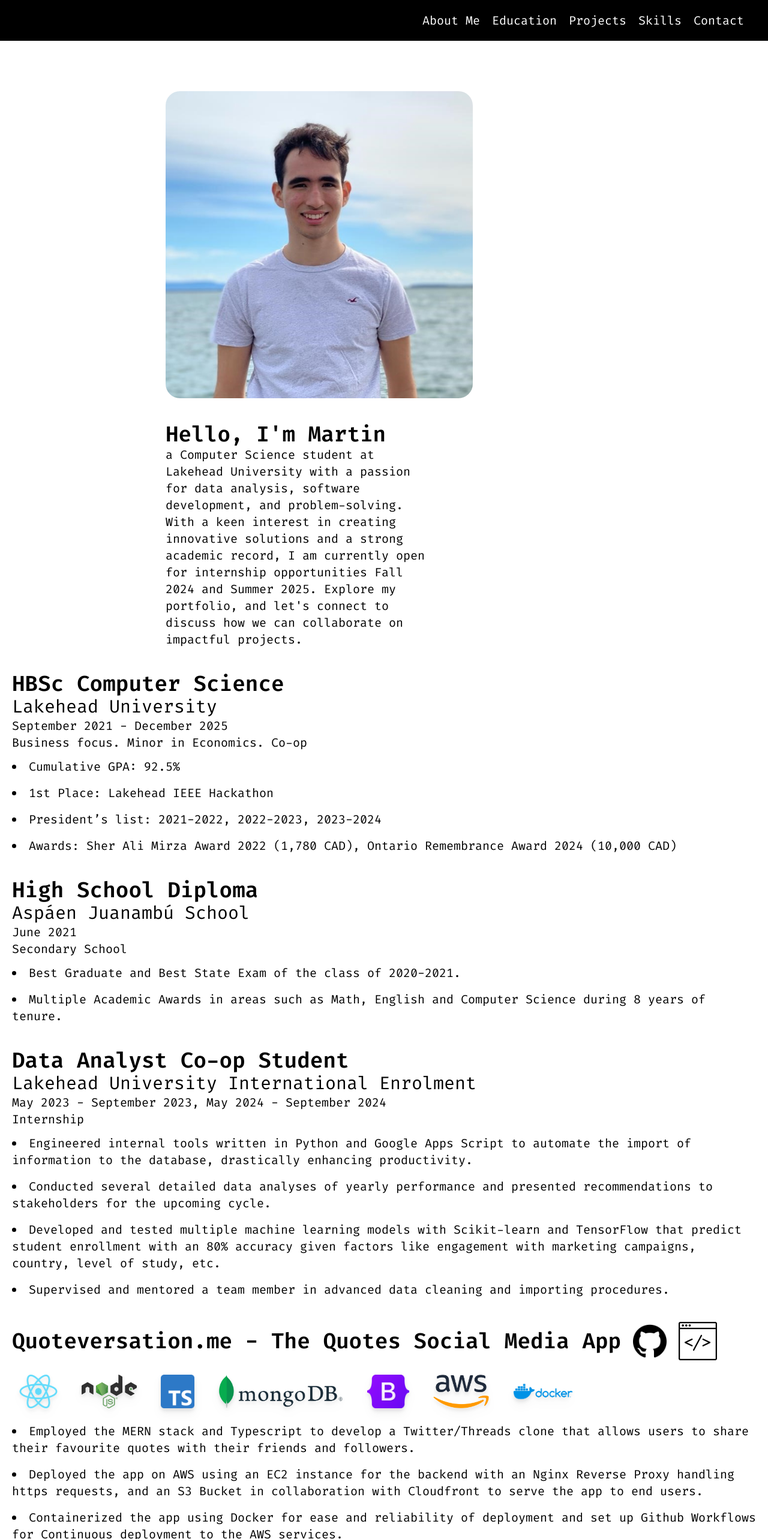
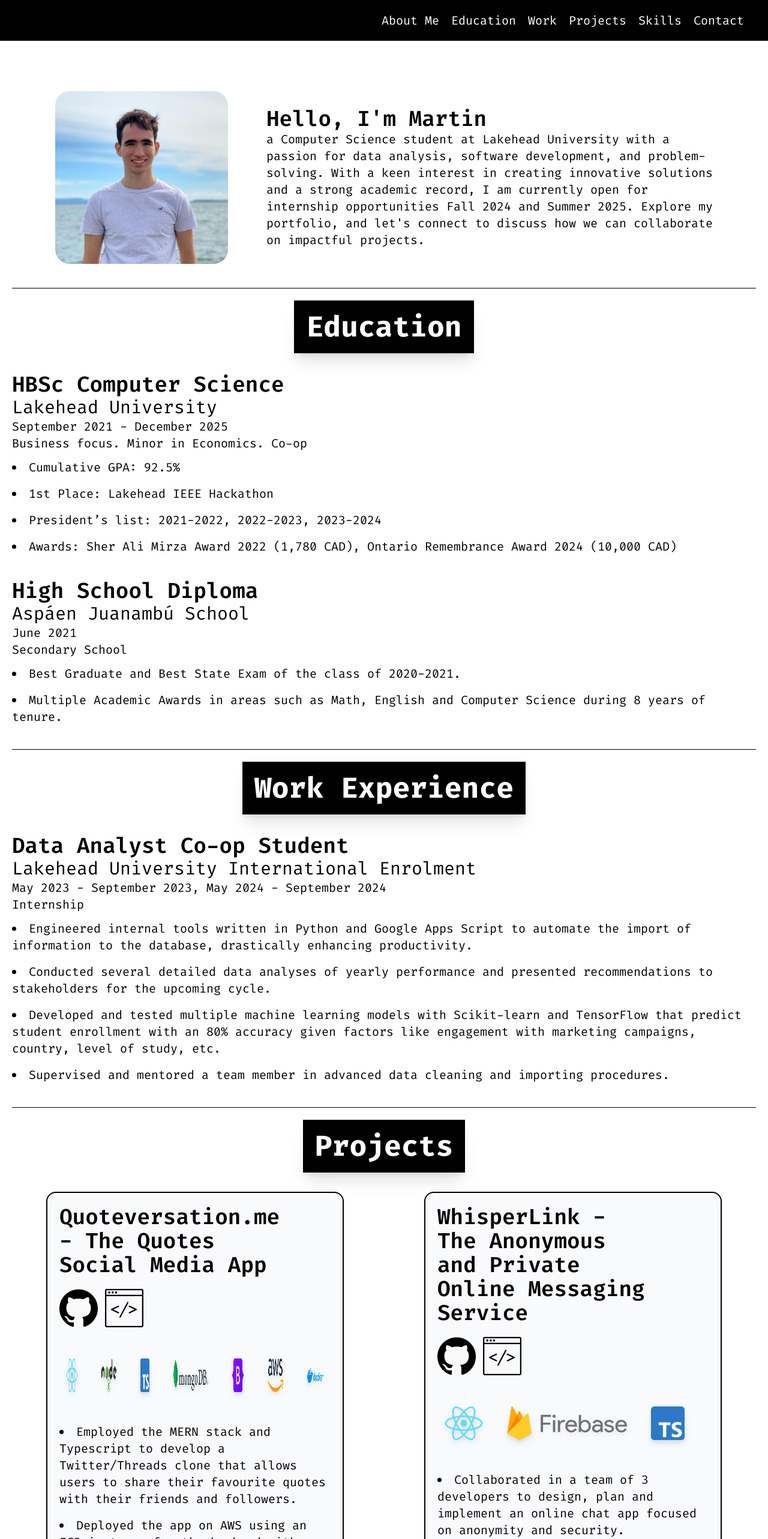
Before and after one commit to Ajambot/ajambot.github.io, a Vue app: page / in a window 1280 px wide. Shown: the top 2566 px of the page at 60% size. Built offline with nearby package versions, Linux system fonts and the light colour scheme.

Commit message:
EOD Commit: Fix navbar jumping to jump before title and start making cards for the projects

```diff
--- a/src/App.vue
+++ b/src/App.vue
@@ -1,19 +1,21 @@
 <script setup lang="ts">
   import projects from './assets/content/projects.json';
-  import jobsAndEd from './assets/content/jobsAndEducation.json';
+  import jobs from './assets/content/jobs.json';
+  import education from './assets/content/education.json';
   import skills from './assets/content/skills.json'
   import Project from './components/Project.vue';
   import JobOrEducation from './components/JobOrEducation.vue'
   import SkillSection from './components/SkillSection.vue';
   import Header from './components/Header.vue';
   import Hero from './components/Hero.vue';
-  import Contact from './components/Contact.vue';
 </script>
 
 <template>
   <Header></Header>
   <Hero id="about"></Hero>
-  <JobOrEducation id="education" v-for="(job, index) in jobsAndEd"
+  <hr/>
+  <h1 id="education" class="scroll-mt-20">Education</h1>
+  <JobOrEducation id="education" v-for="(job, index) in education"
     :key="index"
     :bulletpoint="job.bulletpoints"
     :titleOrDegree="job.titleOrDegree"
@@ -21,7 +23,20 @@
     :dateRange="job.dateRange"
     :type="job.type"
     ></JobOrEducation>
-  <Project id="projects" v-for="(project, index) in projects"
+  <hr/>
+  <h1 id="work">Work Experience</h1>
+  <JobOrEducation v-for="(job, index) in jobs"
+    :key="index"
+    :bulletpoint="job.bulletpoints"
+    :titleOrDegree="job.titleOrDegree"
+    :companyOrSchool="job.companyOrSchool"
+    :dateRange="job.dateRange"
+    :type="job.type"
+    ></JobOrEducation>
+  <hr/>
+  <h1 id="projects" >Projects</h1>
+  <div class="flex flex-wrap p-5 gap-5 content-between justify-center w-screen">
+    <Project v-for="(project, index) in projects"
       :key="index"
       :title="project.title"
       :github="project.github"
@@ -30,10 +45,12 @@
       :tech-stack="project.techStack"
       :image="project.image"
       ></Project>
-  <SkillSection id="skills"v-for="(content, section) in skills"
+  </div>
+  <hr/>
+  <h1 id="skills">Skills</h1>
+  <SkillSection v-for="(content, section) in skills"
     :key="section"
     :title="section"
     :skills="content"
   ></SkillSection>
-  <Contact id="contact"></Contact>
 </template>
--- a/src/assets/content/jobsAndEducation.json
+++ b/src/assets/content/education.json
@@ -22,19 +22,5 @@
                             "Best Graduate and Best State Exam of the class of 2020-2021.",
                             "Multiple Academic Awards in areas such as Math, English and Computer Science during 8 years of tenure."
                         ]
-    },
-    {
-        "titleOrDegree": "Data Analyst Co-op Student",
-        "companyOrSchool": "Lakehead University International Enrolment",
-        "dateRange": "May 2023 - September 2023, May 2024 - September 2024",
-        "type": "Internship",
-        "location": "Thunder Bay, ON",
-        "bulletpoints": [
-            "Engineered internal tools written in Python and Google Apps Script to automate the import of information to the database, drastically enhancing productivity.",
-            "Conducted several detailed data analyses of yearly performance and presented recommendations to stakeholders for the upcoming cycle.",
-            "Developed and tested multiple machine learning models with Scikit-learn and TensorFlow that predict student enrollment with an 80% accuracy given factors like engagement with marketing campaigns, country, level of study, etc.",
-            "Supervised and mentored a team member in advanced data cleaning and importing procedures."
-        ]
-
     }
 ]
--- /dev/null
+++ b/src/assets/content/jobs.json
@@ -0,0 +1,16 @@
+[
+    {
+        "titleOrDegree": "Data Analyst Co-op Student",
+        "companyOrSchool": "Lakehead University International Enrolment",
+        "dateRange": "May 2023 - September 2023, May 2024 - September 2024",
+        "type": "Internship",
+        "location": "Thunder Bay, ON",
+        "bulletpoints": [
+            "Engineered internal tools written in Python and Google Apps Script to automate the import of information to the database, drastically enhancing productivity.",
+            "Conducted several detailed data analyses of yearly performance and presented recommendations to stakeholders for the upcoming cycle.",
+            "Developed and tested multiple machine learning models with Scikit-learn and TensorFlow that predict student enrollment with an 80% accuracy given factors like engagement with marketing campaigns, country, level of study, etc.",
+            "Supervised and mentored a team member in advanced data cleaning and importing procedures."
+        ]
+
+    }
+]
--- a/src/components/Contact.vue
+++ /dev/null
@@ -1,11 +0,0 @@
-<template>
-  <div class="flex flex-col w-screen p-5 gap-3">
-    <h2>Contact</h2>
-    <a href="">
-        <img src="" alt="" />
-    </a>
-    <a href="">
-        <img src="" alt="" />
-    </a>
-  </div>
-</template>
--- a/src/components/Header.vue
+++ b/src/components/Header.vue
@@ -19,11 +19,12 @@ const burgerToggle = ref(false);
     v-bind:class="(burgerToggle)?'':'hidden'"
       class="sm:flex sm:visible sm:flex-row gap-2 flex-wrap px-5 sm:gap-5 justify-end sm:px-5"
     >
-      <li class="hover:underline"><a href="#about">About Me</a></li>
-      <li class="hover:underline"><a href="#education">Education</a></li>
-      <li class="hover:underline"><a href="#projects">Projects</a></li>
-      <li class="hover:underline"><a href="#skills">Skills</a></li>
-      <li class="hover:underline"><a href="#contact">Contact</a></li>
+      <li @click="burgerToggle = !burgerToggle" class="hover:underline"><a href="#about">About Me</a></li>
+      <li @click="burgerToggle = !burgerToggle" class="hover:underline"><a href="#education">Education</a></li>
+      <li @click="burgerToggle = !burgerToggle" class="hover:underline"><a href="#work">Work</a></li>
+      <li @click="burgerToggle = !burgerToggle" class="hover:underline"><a href="#projects">Projects</a></li>
+      <li @click="burgerToggle = !burgerToggle" class="hover:underline"><a href="#skills">Skills</a></li>
+      <li @click="burgerToggle = !burgerToggle" class="hover:underline"><a href="#contact">Contact</a></li>
     </ul>
   </div>
 </template>
--- a/src/components/Hero.vue
+++ b/src/components/Hero.vue
@@ -1,7 +1,7 @@
 <template>
-  <div class="flex flex-wrap w-3/5 m-auto items-center p-5 gap-10 sm:mt-16">
-    <img class="min-w-10 max-w-lg rounded-3xl my-auto" src="../assets/images/portrait.jpeg" alt="Portrait photo of Martin Morales" />
-    <div class="my-auto w-3/5">
+  <div class="flex flex-wrap justify-center p-5 gap-7 sm:gap-16 sm:mt-16 scroll-mt-20">
+    <img class="min-w-64 sm:min-w-72 w-1/5 rounded-3xl my-auto" src="../assets/images/portrait.jpeg" alt="Portrait photo of Martin Morales" />
+    <div class="my-auto w-4/5 sm:w-3/5">
       <h2>Hello, I'm Martin</h2>
       <p>
         a Computer Science student at Lakehead University with a passion for
--- a/src/components/Project.vue
+++ b/src/components/Project.vue
@@ -20,18 +20,20 @@ const techStackPaths = computed(() => {
 const imagePath = computed(() => "/src/assets/images/projects/"+image);
 </script>
 <template>
-    <div class="flex flex-col w-screen p-5 gap-3">
-        <div class="flex items-center gap-5">
-            <h2>{{ title }}</h2>
-            <a :href="github" >
-                <img class="w-14 h-14" src="/src/assets/images/logos/Github.png" alt="Github Icon"/>
-            </a>
-            <a :href="link">
-                <img class="w-16" src="/src/assets/images/logos/Webpage Icon.png" alt="Icon representing a webpage">
-            </a>
+    <div class="flex flex-col xl:w-2/5 border-black border-2 mx-auto rounded-2xl bg-gray-50">
+        <div class="flex flex-wrap p-5 items-center gap-5">
+            <h2  class="w-4/5">{{ title }}</h2>
+            <div class="flex items-center gap-3">
+                <a :href="github" class="basis-full">
+                    <img class="aspect-square w-16" src="/src/assets/images/logos/Github.png" alt="Github Icon"/>
+                </a>
+                <a :href="link" class="basis-full">
+                    <img class="aspect-square w-16" src="/src/assets/images/logos/Webpage Icon.png" alt="Icon representing a webpage">
+                </a>
+            </div>
         </div>
-        <div>
-            <ul class="flex gap-10 w-fit flex-wrap p-3 rounded-md">
+        <div class="p-5 ">
+            <ul class="flex overflow-x-scroll gap-10 w-fit p-3 rounded-md">
                 <li v-for="(link, img) in techStackPaths">
                     <a :href="link" target="_blank">
                         <img class="drop-shadow-lg h-14 hover:scale-110 transition ease-in-out" :src="img">
@@ -39,11 +41,11 @@ const imagePath = computed(() => "/src/assets/images/projects/"+image);
                 </li>
             </ul>
         </div>
-        <ul class=" space-y-4 list-inside leading-relaxed">
+        <ul class="p-5 space-y-4 list-inside leading-relaxed overflow-scroll h-1/3">
             <li class="list-disc text-xl" v-for="(item) in bulletpoint">{{ item }}</li>
         </ul>
-        <a :href="imagePath" class="w-4/5 max-w-4xl mx-20 hover:scale-105 transition ease-in-out hover:cursor-zoom-in" target="_blank">
-            <img :src="imagePath" />
+        <a :href="imagePath" class="hover:contrast-50 animation ease-in hover:cursor-zoom-in" target="_blank">
+            <img class="rounded-b-2xl" :src="imagePath" />
         </a>
     </div>
 </template>
--- a/src/components/SkillSection.vue
+++ b/src/components/SkillSection.vue
@@ -9,8 +9,8 @@ const { title, skills } = defineProps<Props>();
     <div class="flex flex-col w-screen p-5 gap-3">
         <h3 class="text-black text-4xl font-semibold">{{ title }}</h3>
         <ul class="flex gap-10 w-fit flex-wrap p-3 rounded-md">
-            <li v-for="(skill) in skills" class="p-5">
-                <div class="flex text-black gap-3 items-center">
+            <li v-for="(skill) in skills" class="p-5 border-2 border-black border-solid">
+                <div class="flex text-black gap-3 items-center ">
                     <img :src="'/src/assets/images/logos/' + skill.image"
                     class="h-10">
                     <p>{{ skill.title }}</p>
--- a/src/styles.css
+++ b/src/styles.css
@@ -11,8 +11,11 @@
     .body, #app {
         @apply font-terminal;
     }
+    h1 {
+        @apply my-3 text-3xl sm:text-4xl md:text-5xl text-center font-bold p-5 bg-black text-white w-fit m-auto shadow-xl scroll-mt-20;
+    }
     h2 {
-        @apply text-2xl sm:text-3xl md:text-4xl font-semibold font-terminal;
+        @apply text-2xl sm:text-3xl md:text-4xl font-semibold;
     }
     h3 {
         @apply text-xl sm:text-2xl md:text-3xl;
@@ -20,4 +23,7 @@
     p, li {
         @apply text-base sm:text-lg md:text-xl;
     }
+    hr {
+        @apply m-5 border-none h-px bg-black;
+    }
 }
```
Lines whose indentation alone changed are shown as unchanged.
